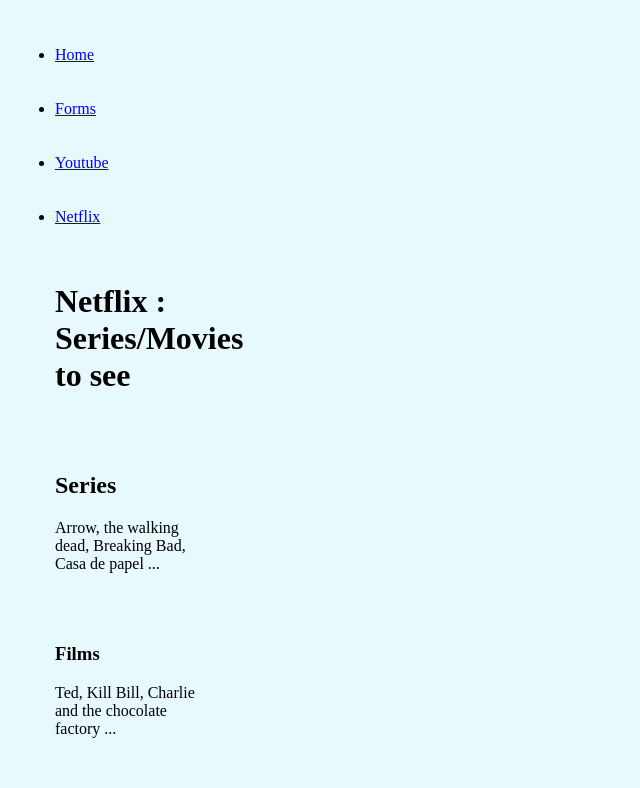
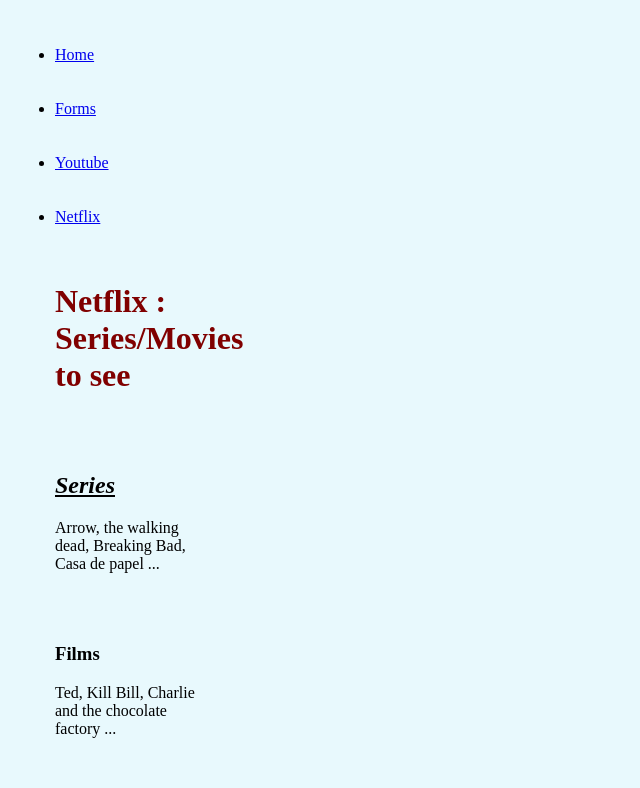
Before and after one commit to CassandraRaffin/CassandraRaffin.github.io, a plain HTML site: page index.html in a window 1280 px wide. Shown: the top 788 px of the page, without its empty margins (0-640 px from the left). Drawn offline with Linux system fonts and the light colour scheme.

Commit message:
Update styles.css

```diff
--- a/styles.css
+++ b/styles.css
@@ -8,3 +8,48 @@ ul.navbar {
   left: 15px;
   width: 150px;
   }
+
+
+  h1
+{
+    color: maroon;
+}
+
+  span
+  {
+	  color : pink;
+
+  }
+
+ p1
+{
+    text-shadow: 2px 2px 4px black;
+}
+
+p2
+{
+    text-shadow: 2px 2px 4px black;
+}
+p3
+{
+    text-shadow: 2px 2px 4px maroon;
+}
+
+   h2 {
+   text-decoration: underline;
+   }
+
+   h2
+{
+    font-style: italic;
+}
+
+
+	h2 {
+   text-decoration: underline;
+   }
+
+	 h2
+{
+    font-style: italic;
+}
```
